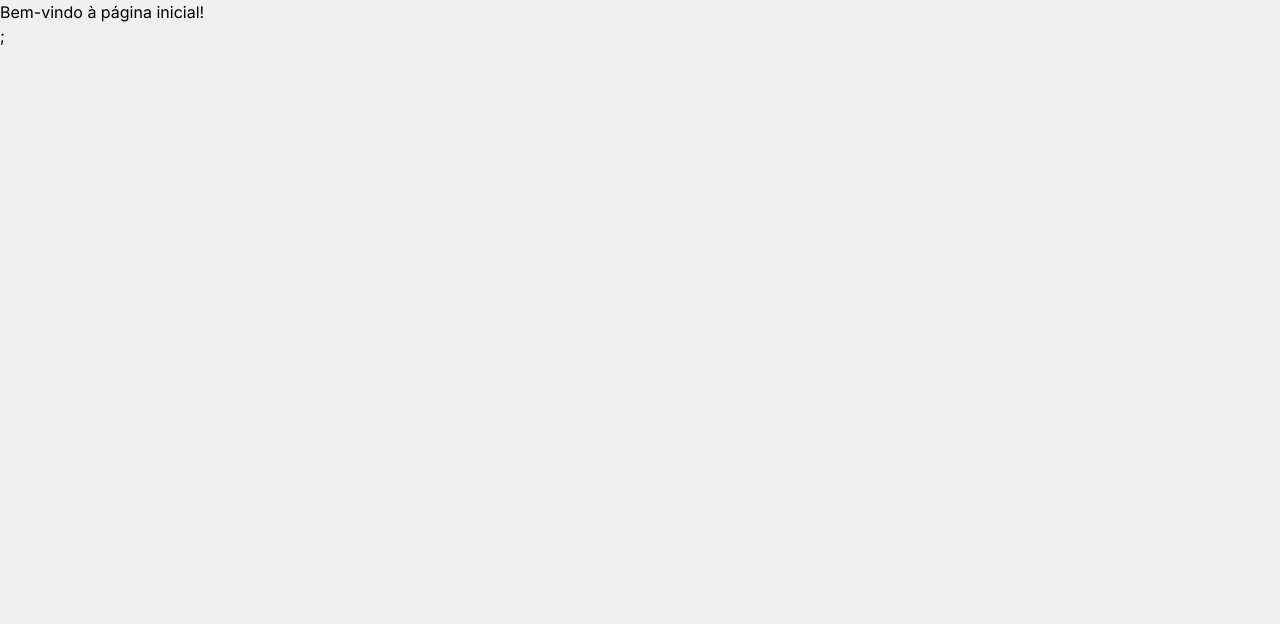
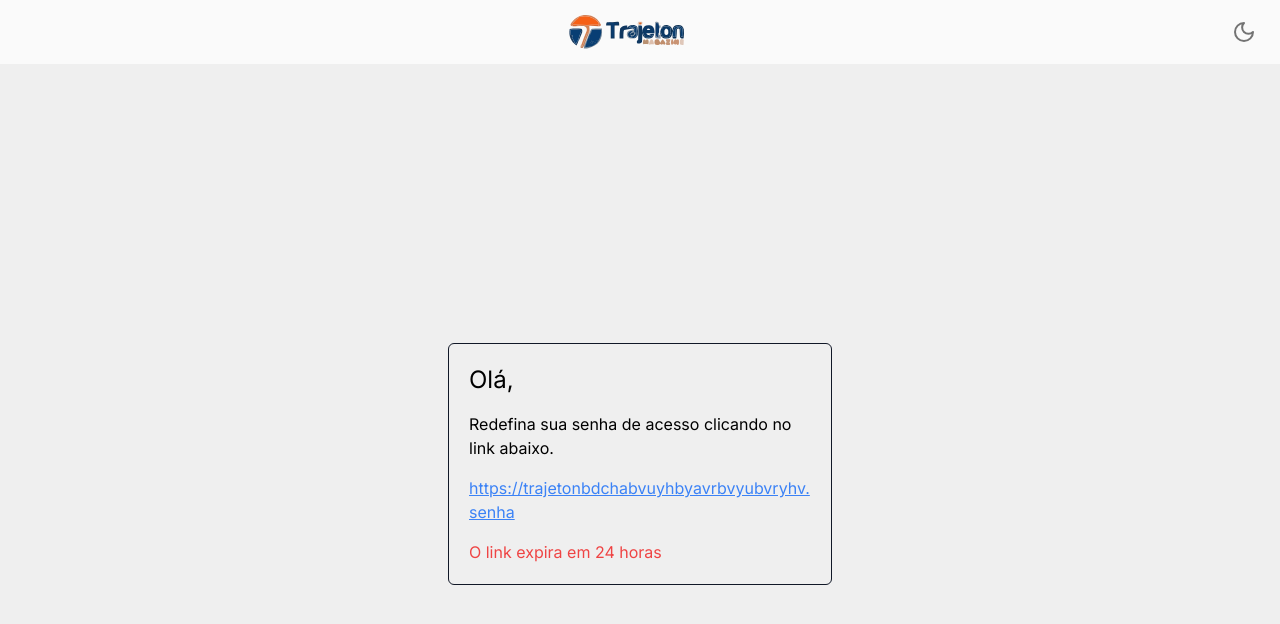
Before and after one commit to thaispng/Login-authentication, a Next.js app: page /Inicial in a window 1280 px wide. Shown: the top 624 px of the page. Built offline with nearby package versions, Linux system fonts and the light colour scheme.

Commit message:
:sparkles:feat: utilizando o componente PasswordResetMessage na página inicial

```diff
--- a/src/app/Inicial/page.tsx
+++ b/src/app/Inicial/page.tsx
@@ -1,8 +1,13 @@
-
+import Header from "../Components/_ui/Header";
+import PasswordResetMessage from "../Components/_ui/PasswordResetModal";
 export default function Inicial() {
   return (
-    <main>
-               <div>Bem-vindo à página inicial!</div>;
+    <>
+    <Header />
+
+    <main className="">
+              <PasswordResetMessage />
     </main>
+    </>
   );
 }
```
